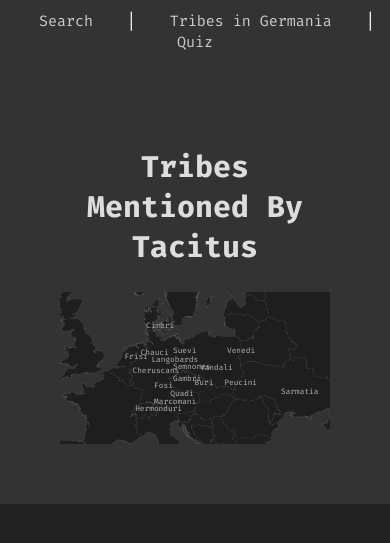
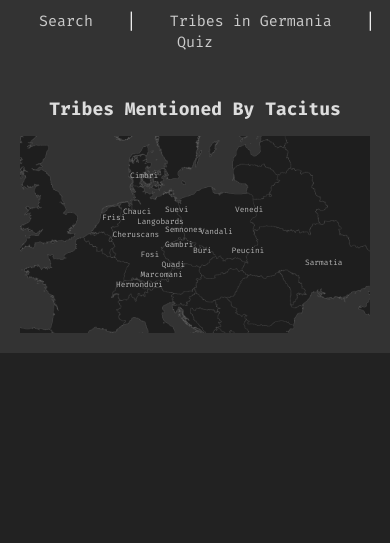
Before and after one commit to cyong113/SearchGermania, a Flask app: page /tribes in a window 390 px wide. Shown: the top 543 px of the page. Run offline with Flask 3, Linux system fonts and the light colour scheme.

Commit message:
reletive header and title for tribes.html

```diff
--- a/app/templates/tribes.html
+++ b/app/templates/tribes.html
@@ -38,7 +38,13 @@
         }
         @media (max-width: 600px) {
             .tribe {
-                font-size: 2vw;
+                font-size: 2vw; /* Smaller font size for the tribe elements */
+            }
+            .header {
+                padding: 20px; /* Reduced padding to save space */
+            }
+            .header h2 {
+                font-size: 18px; /* Smaller font size for the title */
             }
         }
     </style>
```
